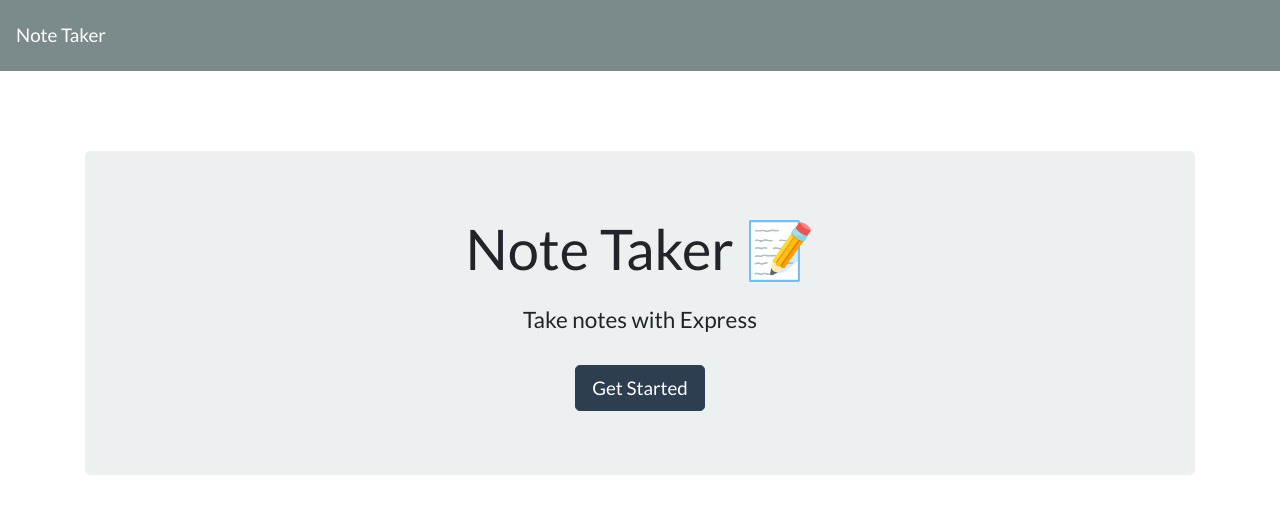
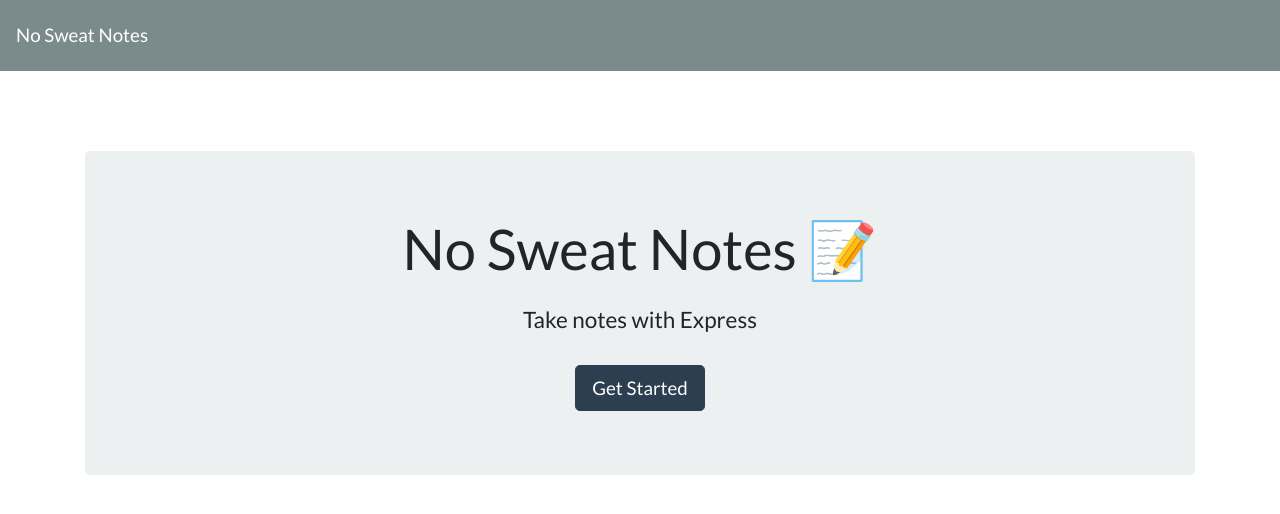
Before and after one commit to keiththarp/no-sweat-notes, a website: page public/index.html in a window 1280 px wide. Drawn offline with nearby package versions, Linux system fonts and the light colour scheme; no server answers.

Commit message:
Changing titles on HTML

```diff
--- a/public/index.html
+++ b/public/index.html
@@ -5,18 +5,17 @@
   <meta charset="UTF-8">
   <meta name="viewport" content="width=device-width, initial-scale=1.0">
   <meta http-equiv="X-UA-Compatible" content="ie=edge">
-  <title>Note Taker</title>
+  <title>No Sweat Notes</title>
   <link rel="stylesheet" href="https://cdnjs.cloudflare.com/ajax/libs/bootswatch/4.1.3/flatly/bootstrap.min.css" />
 </head>
 
 <body>
   <nav class="navbar navbar-dark bg-dark">
-    <a class="navbar-brand" href="/">Note Taker
-    </a>
+    <a class="navbar-brand" href="/">No Sweat Notes</a>
   </nav>
   <div class="container">
     <div style="margin-top: 80px;" class="jumbotron text-center">
-      <h1 class="display-4">Note Taker <span role="img" aria-label="Memo">📝</span></h1>
+      <h1 class="display-4">No Sweat Notes <span role="img" aria-label="Memo">📝</span></h1>
       <h4 class="mt-4">Take notes with Express</h4>
       <a class="btn btn-primary btn-lg mt-4" href="/notes" role="button">Get Started</a>
     </div>
```
Also changed, not shown: public/notes.html (+4 -4 lines).
